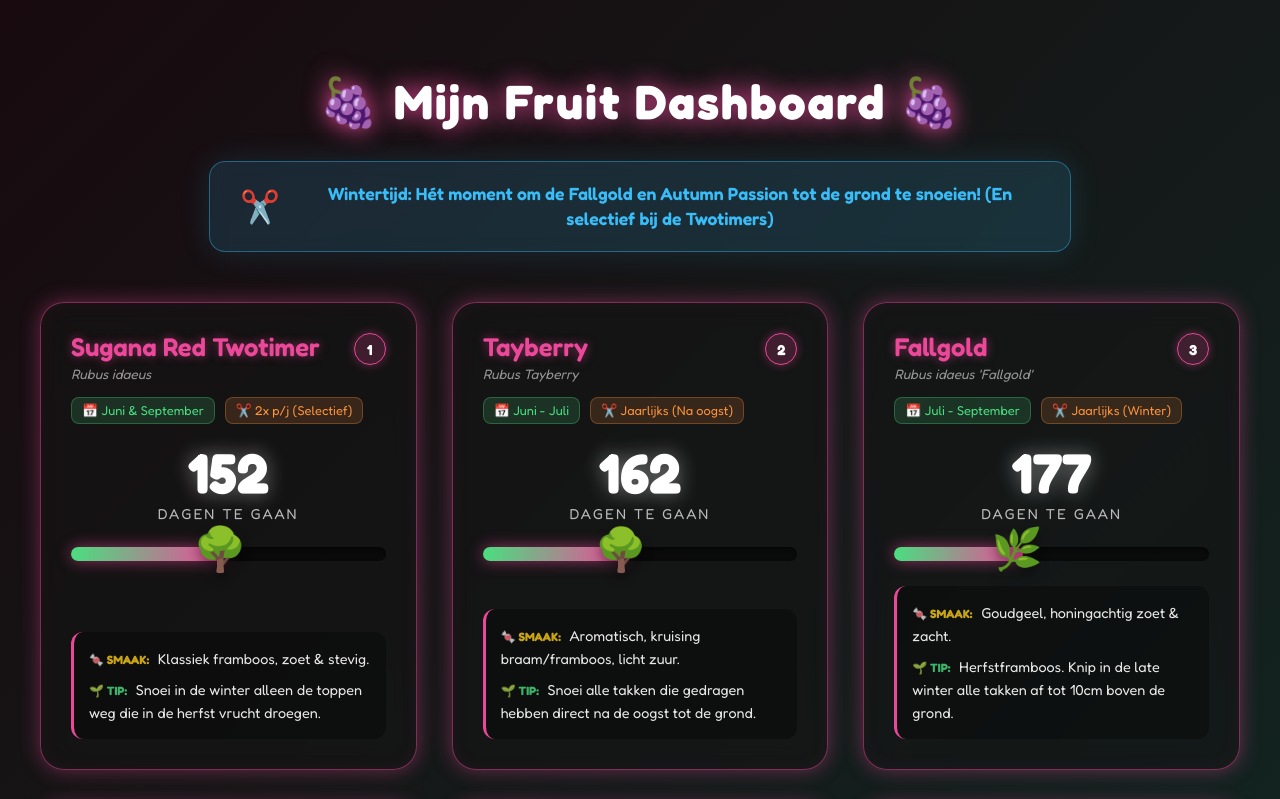
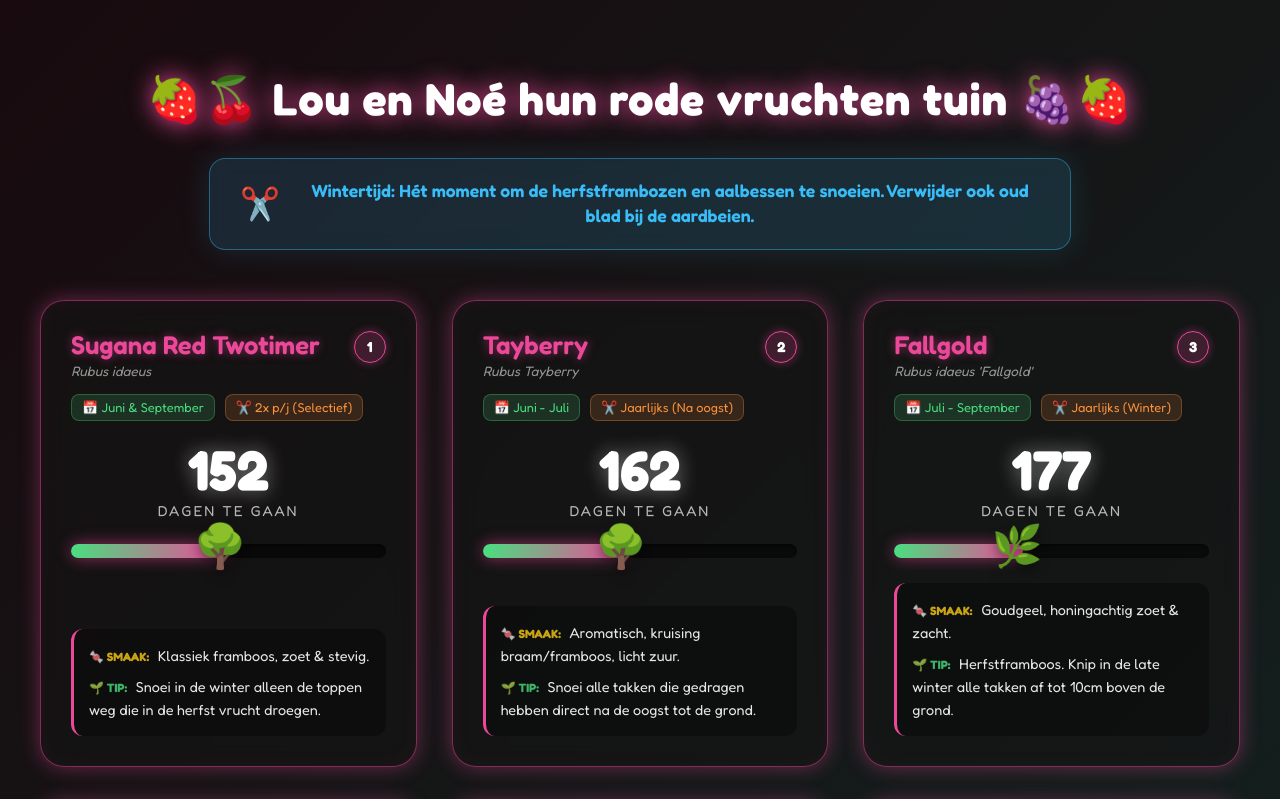
Before and after one commit to jordenric96/fruit, a plain HTML site: page index.html in a window 1280 px wide. Shown: the top 799 px of the page. Drawn offline with Linux system fonts and the light colour scheme.

Commit message:
Update index.html

```diff
--- a/index.html
+++ b/index.html
@@ -3,7 +3,7 @@
 <head>
     <meta charset="UTF-8">
     <meta name="viewport" content="width=device-width, initial-scale=1.0">
-    <title>Mijn Fruit Dashboard</title>
+    <title>Lou en Noé's Vruchtentuin</title>
     <link href="https://fonts.googleapis.com/css2?family=Fredoka:wght@300;400;600;700&display=swap" rel="stylesheet">
     <style>
         :root {
@@ -14,6 +14,7 @@
             --accent-glow: rgba(236, 72, 153, 0.4);
             --accent-orange: #fb923c;
             --accent-blue: #38bdf8;
+            --accent-red: #ef4444; /* Nieuw voor aardbei accent */
             --text-color: #ffffff;
         }
 
@@ -24,10 +25,9 @@
             background: linear-gradient(135deg, #180a0e 0%, #112924 100%);
             color: var(--text-color);
             min-height: 100vh;
-            overflow-x: hidden; /* Voorkomt scrollbalk door confetti */
+            overflow-x: hidden;
         }
 
-        /* Confetti Canvas (Ligt bovenop alles, maar klikt erdoorheen) */
         #confetti-canvas {
             position: fixed;
             top: 0;
@@ -40,13 +40,14 @@
 
         h1 {
             text-align: center;
-            font-size: 3rem;
+            font-size: 2.8rem;
             margin-bottom: 30px;
             text-shadow: 0 0 25px var(--accent-pink);
-            letter-spacing: 2px;
+            letter-spacing: 1px;
+            line-height: 1.3;
         }
 
-        /* ACTIE BALK (Feature 1) */
+        /* ACTIE BALK */
         .action-bar {
             background: rgba(56, 189, 248, 0.15);
             border: 1px solid rgba(56, 189, 248, 0.4);
@@ -206,6 +207,7 @@
 
         .growth-vine {
             height: 100%;
+            /* Default gradient, overwritten inline for strawberries */
             background: linear-gradient(90deg, var(--accent-green), var(--accent-pink));
             border-radius: 10px;
             width: 0%;
@@ -249,7 +251,7 @@
         .tip-label { color: #4ade80; }
 
         @media (max-width: 600px) {
-            h1 { font-size: 2rem; }
+            h1 { font-size: 1.8rem; }
             .dashboard-grid { grid-template-columns: 1fr; }
             .action-bar { margin: 0 10px 40px 10px; flex-direction: column; gap: 10px; }
         }
@@ -259,7 +261,7 @@
 
     <canvas id="confetti-canvas"></canvas>
 
-    <h1>🍇 Mijn Fruit Dashboard 🍇</h1>
+    <h1>🍓🍒 Lou en Noé hun rode vruchten tuin 🍇🍓</h1>
 
     <div class="action-bar" id="actionBar">
         <div class="action-icon">📅</div>
@@ -269,6 +271,7 @@
     <div class="dashboard-grid" id="dashboard"></div>
 
     <script>
+        // DATA: Nu met 'iconType' om het juiste symbool te kiezen
         const fruitData = [
             {
                 id: 1,
@@ -278,10 +281,8 @@
                 pruning: "2x p/j (Selectief)",
                 taste: "Klassiek framboos, zoet & stevig.",
                 info: "Snoei in de winter alleen de toppen weg die in de herfst vrucht droegen.",
-                seasons: [
-                    { startMonth: 5, startDay: 15, endMonth: 6, endDay: 30 },
-                    { startMonth: 7, startDay: 15, endMonth: 9, endDay: 15 }
-                ]
+                iconType: 'raspberry', // Framboos
+                seasons: [{ startMonth: 5, startDay: 15, endMonth: 6, endDay: 30 }, { startMonth: 7, startDay: 15, endMonth: 9, endDay: 15 }]
             },
             {
                 id: 2,
@@ -291,9 +292,8 @@
                 pruning: "Jaarlijks (Na oogst)",
                 taste: "Aromatisch, kruising braam/framboos, licht zuur.",
                 info: "Snoei alle takken die gedragen hebben direct na de oogst tot de grond.",
-                seasons: [
-                    { startMonth: 5, startDay: 25, endMonth: 6, endDay: 20 }
-                ]
+                iconType: 'raspberry',
+                seasons: [{ startMonth: 5, startDay: 25, endMonth: 6, endDay: 20 }]
             },
             {
                 id: 3,
@@ -303,9 +303,8 @@
                 pruning: "Jaarlijks (Winter)",
                 taste: "Goudgeel, honingachtig zoet & zacht.",
                 info: "Herfstframboos. Knip in de late winter alle takken af tot 10cm boven de grond.",
-                seasons: [
-                    { startMonth: 6, startDay: 10, endMonth: 8, endDay: 20 }
-                ]
+                iconType: 'raspberry',
+                seasons: [{ startMonth: 6, startDay: 10, endMonth: 8, endDay: 20 }]
             },
             {
                 id: 4,
@@ -315,10 +314,8 @@
                 pruning: "2x p/j (Selectief)",
                 taste: "Zeer sappig, grote vrucht, uitstekende smaak.",
                 info: "Knip in zomer oude takken weg, in winter enkel de gedragen toppen.",
-                seasons: [
-                    { startMonth: 5, startDay: 20, endMonth: 6, endDay: 25 },
-                    { startMonth: 7, startDay: 15, endMonth: 8, endDay: 30 }
-                ]
+                iconType: 'raspberry',
+                seasons: [{ startMonth: 5, startDay: 20, endMonth: 6, endDay: 25 }, { startMonth: 7, startDay: 15, endMonth: 8, endDay: 30 }]
             },
             {
                 id: 5,
@@ -328,9 +325,8 @@
                 pruning: "Jaarlijks (Winter)",
                 taste: "Exotisch, rokerig & zwarte bessen-aroma.",
                 info: "Groeit krachtig. Kan als herfstframboos gesnoeid worden (alles weg in winter).",
-                seasons: [
-                    { startMonth: 6, startDay: 15, endMonth: 7, endDay: 30 }
-                ]
+                iconType: 'raspberry',
+                seasons: [{ startMonth: 6, startDay: 15, endMonth: 7, endDay: 30 }]
             },
             {
                 id: 6,
@@ -340,36 +336,50 @@
                 pruning: "Jaarlijks (Winter)",
                 taste: "Friszuur, sappig (Rode aalbes).",
                 info: "Snoei in de winter (jan-mrt). Houd de struik luchtig.",
+                iconType: 'redcurrant', // Rode bes
+                seasons: [{ startMonth: 5, startDay: 20, endMonth: 6, endDay: 15 }]
+            },
+            // NIEUW KAARTJE: Charlotte Aardbei
+            {
+                id: 7,
+                name: "Charlotte Aardbei",
+                latin: "Fragaria ananassa",
+                displaySeason: "Juni - Oktober", // Doordragend
+                pruning: "Jaarlijks (Na winter)",
+                taste: "Zoet, aromatisch, bosaardbei-achtig.",
+                info: "Doordragende aardbei. Verwijder eerste bloemen voor sterkere plant. Knip uitlopers weg.",
+                iconType: 'strawberry', // Aardbei
                 seasons: [
-                    { startMonth: 5, startDay: 20, endMonth: 6, endDay: 15 }
+                    // Ruim seizoen voor doordragers
+                    { startMonth: 5, startDay: 15, endMonth: 9, endDay: 15 }
                 ]
             }
         ];
 
-        // --- 1. ACTIE BALK LOGICA ---
+        // --- ACTIE BALK LOGICA ---
         function updateActionBar() {
             const now = new Date();
-            const month = now.getMonth(); // 0 = jan, 11 = dec
+            const month = now.getMonth();
             let msg = "";
             let icon = "🌱";
 
             if (month === 0 || month === 1) { // Jan-Feb
-                msg = "Wintertijd: Hét moment om de Fallgold en Autumn Passion tot de grond te snoeien! (En selectief bij de Twotimers)";
+                msg = "Wintertijd: Hét moment om de herfstframbozen en aalbessen te snoeien. Verwijder ook oud blad bij de aardbeien.";
                 icon = "✂️";
             } else if (month === 2) { // Maart
-                msg = "Maart: Tijd om te mesten! Geef ze wat organische voeding voor een goede start.";
+                msg = "Maart: Tijd om te mesten! Geef alle rode vruchten wat organische voeding.";
                 icon = "💩";
             } else if (month === 3 || month === 4) { // Apr-Mei
-                msg = "Lente: Houd de grond onkruidvrij en geef water bij droogte.";
-                icon = "💧";
+                msg = "Lente: Houd de grond onkruidvrij. Leg stro onder de aardbeien zodra er vruchtjes komen.";
+                icon = "🍓";
             } else if (month >= 5 && month <= 8) { // Jun-Sept
-                msg = "Oogstseizoen! Controleer dagelijks op rijp fruit en geniet ervan.";
+                msg = "Oogstseizoen! Controleer dagelijks op rijp fruit. Pluk de Charlotte aardbeien regelmatig door.";
                 icon = "🧺";
             } else if (month === 9 || month === 10) { // Okt-Nov
                 msg = "Herfst: Na de laatste oogst kun je eventueel al wat snoeien of opbinden.";
                 icon = "🍂";
             } else { // Dec
-                msg = "Rusttijd. Droom alvast van de volgende oogst.";
+                msg = "Rusttijd in de tuin van Lou en Noé.";
                 icon = "💤";
             }
 
@@ -415,13 +425,21 @@
             return Math.max(5, Math.min(100, percentage));
         }
 
-        function getGrowthIcon(percentage, isActive) {
-            if (isActive) return "🍇";
+        // NIEUWE FUNCTIE: Kiest het juiste icoon op basis van type en progressie
+        function getGrowthIcon(percentage, isActive, iconType) {
+            // Bepaal het eind-icoon op basis van het type
+            let finalIcon = "🍇"; // Default framboos
+            if (iconType === 'strawberry') finalIcon = "🍓";
+            if (iconType === 'redcurrant') finalIcon = "🍒"; // Kersjes als symbool voor kleine rode besjes
+
+            if (isActive) return finalIcon;
+
+            // Groeifases
             if (percentage < 20) return "🌱";
             if (percentage < 45) return "🌿";
             if (percentage < 70) return "🌳";
             if (percentage < 90) return "🌸";
-            return "🦟";
+            return finalIcon; // Toon het fruit net voor de oogst
         }
 
         let hasActiveHarvest = false;
@@ -432,7 +450,6 @@
             const now = new Date();
             hasActiveHarvest = false;
 
-            // Gewoon in volgorde van de array (1 t/m 6)
             fruitData.forEach(fruit => {
                 const harvestInfo = getNextHarvest(fruit.seasons);
                 let displayText = "";
@@ -454,18 +471,23 @@
                     progress = calculateProgress(harvestInfo.date);
                 }
 
-                const icon = getGrowthIcon(progress, isActive);
-                const activeColor = isActive ? '#db2777' : '#ec4899';
+                // Geef het iconType mee aan de functie
+                const icon = getGrowthIcon(progress, isActive, fruit.iconType);
+
+                // Kleuren bepalen: Aardbei krijgt rood accent, rest roze
+                const isStrawberry = fruit.iconType === 'strawberry';
+                const activeColor = isActive ? (isStrawberry ? '#ef4444' : '#db2777') : (isStrawberry ? '#f87171' : '#ec4899');
+                const gradientEnd = isStrawberry ? '#ef4444' : 'var(--accent-pink)';
 
                 const cardHTML = `
-                    <div class="fruit-card">
+                    <div class="fruit-card" style="${isStrawberry ? 'border-color: rgba(239, 68, 68, 0.5); box-shadow: 0 0 20px rgba(239, 68, 68, 0.4), inset 0 0 20px rgba(239, 68, 68, 0.05);' : ''}">
                         <div>
                             <div class="header-section">
                                 <div>
-                                    <h2 class="fruit-name">${fruit.name}</h2>
+                                    <h2 class="fruit-name" style="${isStrawberry ? 'color: #f87171; text-shadow: 0 0 10px rgba(239, 68, 68, 0.5);' : ''}">${fruit.name}</h2>
                                     <span class="latin-name">${fruit.latin}</span>
                                 </div>
-                                <div class="fruit-number">${fruit.id}</div>
+                                <div class="fruit-number" style="${isStrawberry ? 'background: rgba(239, 68, 68, 0.2); border-color: #ef4444;' : ''}">${fruit.id}</div>
                             </div>
 
                             <div class="badges">
@@ -479,7 +501,7 @@
                             </div>
 
                             <div class="growth-track">
-                                <div class="growth-vine" style="width: ${progress}%; background: linear-gradient(90deg, #4ade80, ${activeColor})">
+                                <div class="growth-vine" style="width: ${progress}%; background: linear-gradient(90deg, #4ade80, ${gradientEnd})">
                                     <div class="growth-icon" style="transform: scale(${1 + (progress/100)})">${icon}</div>
                                 </div>
                             </div>
@@ -505,7 +527,6 @@
             }
         }
 
-        // --- 2. CONFETTI LOGICA ---
         function startConfetti() {
             const canvas = document.getElementById("confetti-canvas");
             const ctx = canvas.getContext("2d");
@@ -513,13 +534,12 @@
             canvas.height = window.innerHeight;
 
             const particles = [];
-            // Maak 100 deeltjes aan
             for(let i=0; i<100; i++) {
                 particles.push({
                     x: Math.random() * canvas.width,
                     y: Math.random() * canvas.height - canvas.height,
                     speed: Math.random() * 3 + 1,
-                    color: `hsl(${Math.random() * 360}, 100%, 50%)`,
+                    color: `hsl(${Math.random() * 50 + 330}, 100%, 50%)`, // Meer rode/roze tinten confetti
                     size: Math.random() * 6 + 2
                 });
             }
@@ -532,7 +552,6 @@
                     ctx.arc(p.x, p.y, p.size, 0, Math.PI * 2);
                     ctx.fill();
                     p.y += p.speed;
-                    // Reset als ze beneden zijn
                     if(p.y > canvas.height) p.y = -10;
                 });
                 requestAnimationFrame(draw);
@@ -540,7 +559,6 @@
             draw();
         }
 
-        // Start de functies
         updateActionBar();
         renderDashboard();
     </script>
```
